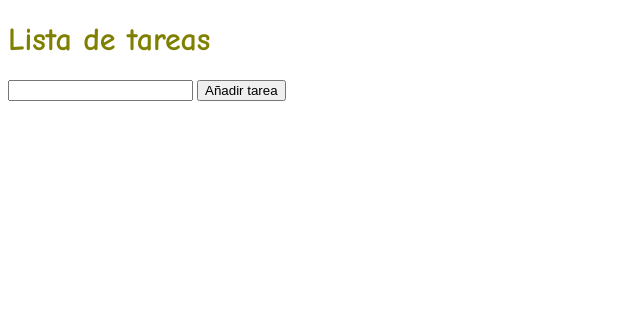
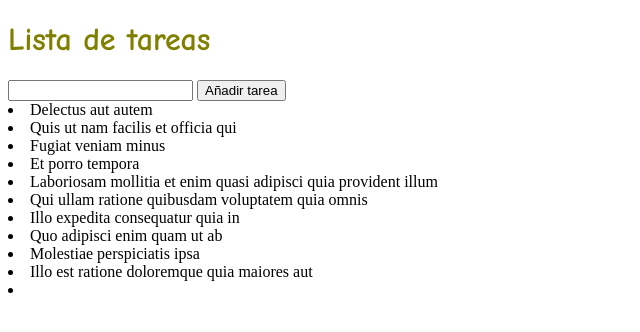
Before and after one commit to anaYesi/lista-tareas, a plain HTML site: page lista-tareas.html in a window 1280 px wide. Both pictures are taken after a click on the button "Añadir tarea". Shown: the whole page, without its empty margins (0-640 px from the left). Drawn offline with Linux system fonts and the light colour scheme.

Commit message:
ya agrega

```diff
--- a/assets/js/lista-tareas.js
+++ b/assets/js/lista-tareas.js
@@ -1,109 +1,109 @@
-var arrayDatos=[
+var aDatos=[
   {
     "userId": 1,
     "id": 1,
-    "title": "delectus aut autem",
+    "title": "Delectus aut autem",
     "completed": false
   },
   {
     "userId": 1,
     "id": 2,
-    "title": "quis ut nam facilis et officia qui",
+    "title": "Quis ut nam facilis et officia qui",
     "completed": false
   },
   {
     "userId": 1,
     "id": 3,
-    "title": "fugiat veniam minus",
+    "title": "Fugiat veniam minus",
     "completed": false
   },
   {
     "userId": 1,
     "id": 4,
-    "title": "et porro tempora",
+    "title": "Et porro tempora",
     "completed": true
   },
   {
     "userId": 1,
     "id": 5,
-    "title": "laboriosam mollitia et enim quasi adipisci quia provident illum",
+    "title": "Laboriosam mollitia et enim quasi adipisci quia provident illum",
     "completed": false
   },
   {
     "userId": 1,
     "id": 6,
-    "title": "qui ullam ratione quibusdam voluptatem quia omnis",
+    "title": "Qui ullam ratione quibusdam voluptatem quia omnis",
     "completed": false
   },
   {
     "userId": 1,
     "id": 7,
-    "title": "illo expedita consequatur quia in",
+    "title": "Illo expedita consequatur quia in",
     "completed": false
   },
   {
     "userId": 1,
     "id": 8,
-    "title": "quo adipisci enim quam ut ab",
+    "title": "Quo adipisci enim quam ut ab",
     "completed": true
   },
   {
     "userId": 1,
     "id": 9,
-    "title": "molestiae perspiciatis ipsa",
+    "title": "Molestiae perspiciatis ipsa",
     "completed": false
   },
   {
     "userId": 1,
     "id": 10,
-    "title": "illo est ratione doloremque quia maiores aut",
+    "title": "Illo est ratione doloremque quia maiores aut",
     "completed": true
   }
 ];
-  var aLista=[];
-  var listando = document.getElementById('listasBiñetas');
-  function ListarTarea(tarea)
+
+  //var aDatos=[];
+  var listando = document.getElementById('mostrar');
+  function ListarTarea(title)
   {
-    this.tarea = tarea.toLowerCase();
+    this.userId = 1;
+    this.id = 1;
+    this.title = title;
+    this.completed= false;
   }
   ListarTarea.prototype.toHTML = function ()
   {
+    var la = '';
+    la += this.title;
+
+    return la;
+    console.log(la);
+  }
+  function concatenarArray ()
+  {
     var html = '';
-    html += "<li>"+this.tarea.toUpperCase()+"</li>";
-    html += '<br><br>';
+    for (var i =0; i<aDatos.length;i++)
+ {
+  var dato_1 = aDatos[i];
+  var s = "<div>" + "<li>"+ dato_1.title +"</li>"+"</div>";
+    html += s;
+
+ }
     return html;
   }
-  function mergeHTML ()
-  {
-    var html = '';
-    for (var i=0; i<aLista.length; i++)
-    {
-      html += aLista[i].toHTML();
-    }
-    return html;
-  }
-  function printHTML (html)
+  /*function imprimirArray (html)
   {
     listando.innerHTML = html;
-    listando.innerHTML = html;
-  }
-  var botonAñadir = document.getElementById('añadirBtn');
-  botonAñadir.onclick = function ()
+  }*/
+  var botonAgregar = document.getElementById('agregarBtn');
+  botonAgregar.onclick = function ()
   {
-    var agregar = document.getElementById('añadirInput').value;
-    var l  = new ListarTarea(tarea);
-    aLista.push(l);
-    document.getElementById('añadirInput').value="";
-    printHTML(mergeHTML());
+    var agregar = document.getElementById('agregarInput').value;
+    var list = new ListarTarea(agregar);
+    aDatos.push(list);
+    document.getElementById('agregarInput').value="";
+    listando.innerHTML = concatenarArray();
+    //imprimirArray(concatenarArray());
 
 };
-  var mostrar_string = "";
-  for (var i =0; i<arrayDatos.length;i++)
-  {
-    var dato_1 = arrayDatos[i];
-  //alert (dato_1);
-    var s ="<div>"+"<li>"+ "Tarea "+ (i+1)+": " + dato_1.title +"</div>";
-    mostrar_string += s;
 
-  }
-document.write( mostrar_string  );
+listando.innerHTML = concatenarArray();
--- a/lista-tareas.html
+++ b/lista-tareas.html
@@ -6,13 +6,9 @@
 </head>
 <body>
 <h1 ><font color="Olive" face="Comic Sans MS,arial,verdana">Lista de tareas</font></h1>
+	<input id="agregarInput" type="text" name="">
+	<button id="agregarBtn" type="text">Añadir tarea</button>
 	<div id="mostrar"></div>
-	<input id="añadirInput" type="text" name="">
-	<button id="añadirBtn">Añadir tarea</button>
-	<div >
-      	<ol>
-      	</ol>
-      </div>
-	<script src="lista-tareas.js"></script>
+	<script src="assets/js/lista-tareas.js"></script>
 </body>
 </html>
```
